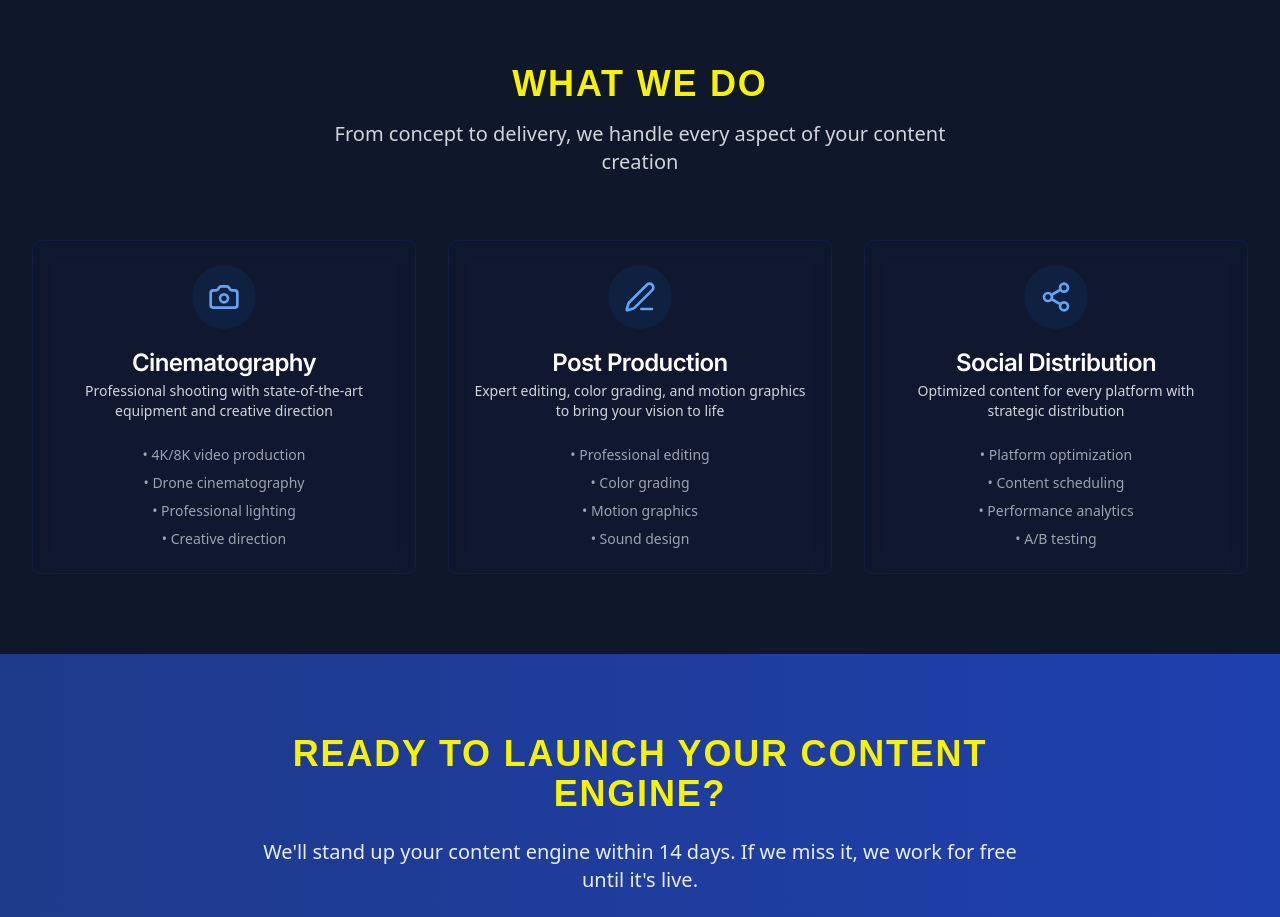
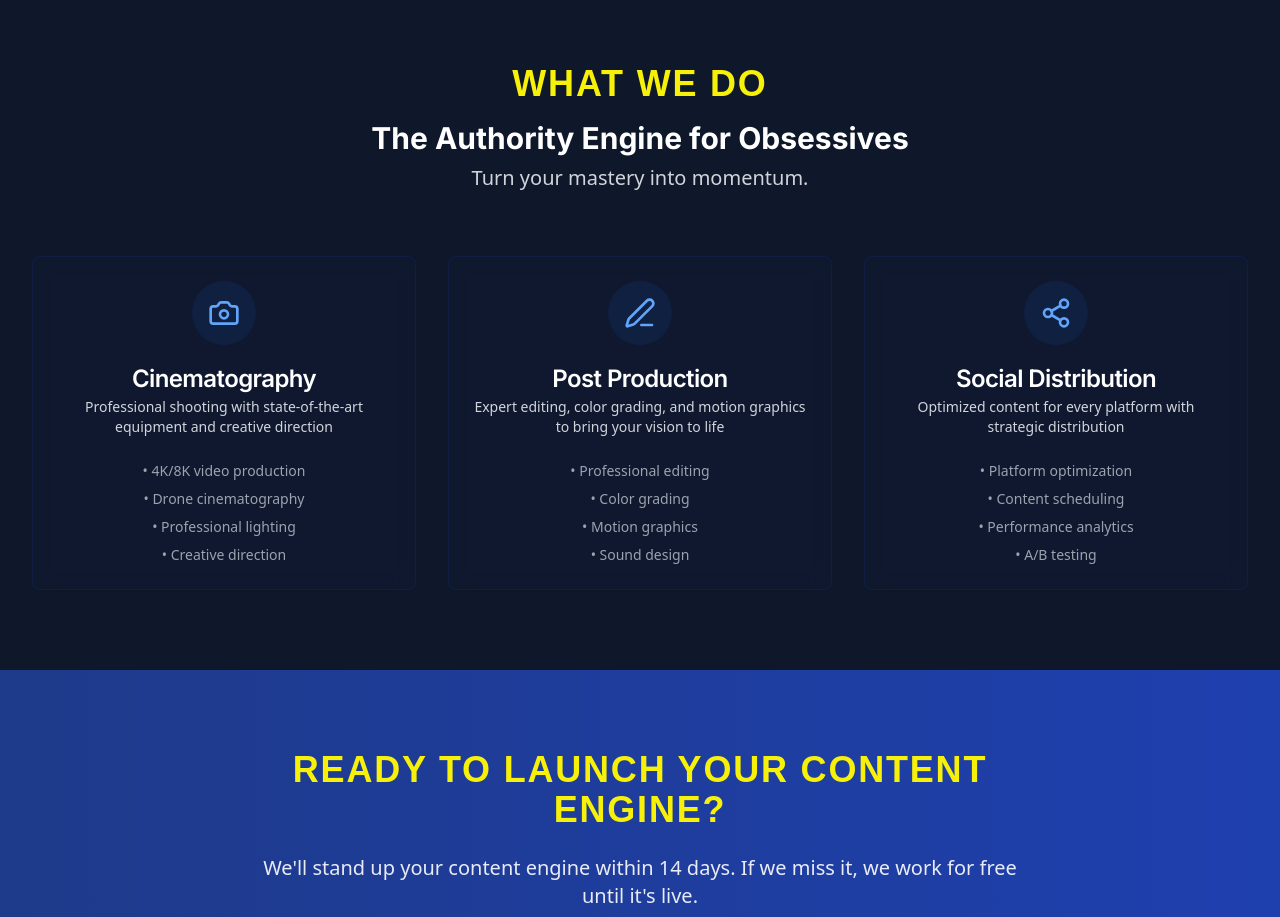
Before and after one commit to abrvchmedia/abramovich-media-website, a Next.js app: page / in a window 1280 px wide. Shown: the part 880-1797 px from the top of the page. Built offline with nearby package versions, Linux system fonts and the light colour scheme; a web font is replaced by a local one.

Commit message:
Add Authority Engine section and update pricing to $3k/$4k/$6k

```diff
--- a/src/app/page.tsx
+++ b/src/app/page.tsx
@@ -76,8 +76,11 @@ export default function Home() {
                     <h2 className="text-3xl sm:text-4xl font-bold mb-4" style={{color: '#F7F10A'}}>
                       What We Do
                     </h2>
-            <p className="text-xl text-gray-300 max-w-2xl mx-auto">
-              From concept to delivery, we handle every aspect of your content creation
+            <h3 className="text-2xl sm:text-3xl font-bold mb-2 text-white">
+              The Authority Engine for Obsessives
+            </h3>
+            <p className="text-xl text-gray-300 max-w-2xl mx-auto mb-8">
+              Turn your mastery into momentum.
             </p>
           </div>
 
--- a/src/data/pricing.ts
+++ b/src/data/pricing.ts
@@ -40,7 +40,7 @@ export const plans: Plan[] = [
   {
     id: "core",
     name: "Core Content Retainer",
-    pricePerMonth: 2000,
+    pricePerMonth: 3000,
     termMonths: 4,
     description: "Essential content creation with professional quality and consistent delivery.",
     includes: [
@@ -53,14 +53,14 @@ export const plans: Plan[] = [
     bestFor: ["Small businesses", "Startups", "Consistent social output"],
     addOns,
     variants: [
-      { label: "4-month", pricePerMonth: 2000, total: 8000 },
-      { label: "12-month", pricePerMonth: 1800, total: 21600 }
+      { label: "4-month", pricePerMonth: 3000, total: 12000 },
+      { label: "12-month", pricePerMonth: 2700, total: 32400 }
     ]
   },
   {
     id: "advanced",
     name: "Advanced Cinematic Retainer",
-    pricePerMonth: 3000,
+    pricePerMonth: 4000,
     termMonths: 4,
     highlight: true,
     description: "Enhanced content production with advanced cinematography and increased output.",
@@ -74,14 +74,14 @@ export const plans: Plan[] = [
     bestFor: ["Growing brands", "Coaches", "Local businesses"],
     addOns,
     variants: [
-      { label: "4-month", pricePerMonth: 3000, total: 12000 },
-      { label: "12-month", pricePerMonth: 2700, total: 32400 }
+      { label: "4-month", pricePerMonth: 4000, total: 16000 },
+      { label: "12-month", pricePerMonth: 3600, total: 43200 }
     ]
   },
   {
     id: "premium",
     name: "Premium Cinematic Content",
-    pricePerMonth: 4000,
+    pricePerMonth: 6000,
     termMonths: 4,
     description: "Complete digital presence solution with maximum content output and full-service support.",
     includes: [
@@ -96,8 +96,8 @@ export const plans: Plan[] = [
     bestFor: ["Premium brands", "Launches", "National campaigns"],
     addOns,
     variants: [
-      { label: "4-month", pricePerMonth: 4000, total: 16000 },
-      { label: "12-month", pricePerMonth: 3600, total: 43200 }
+      { label: "4-month", pricePerMonth: 6000, total: 24000 },
+      { label: "12-month", pricePerMonth: 5400, total: 64800 }
     ]
   }
 ];
```
